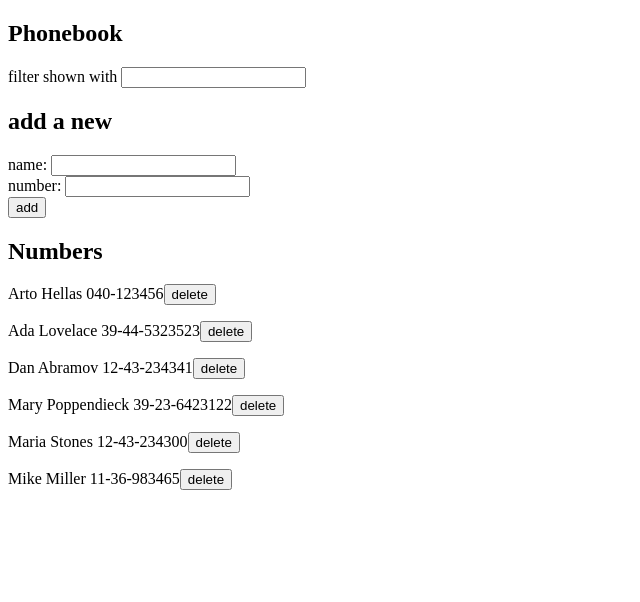
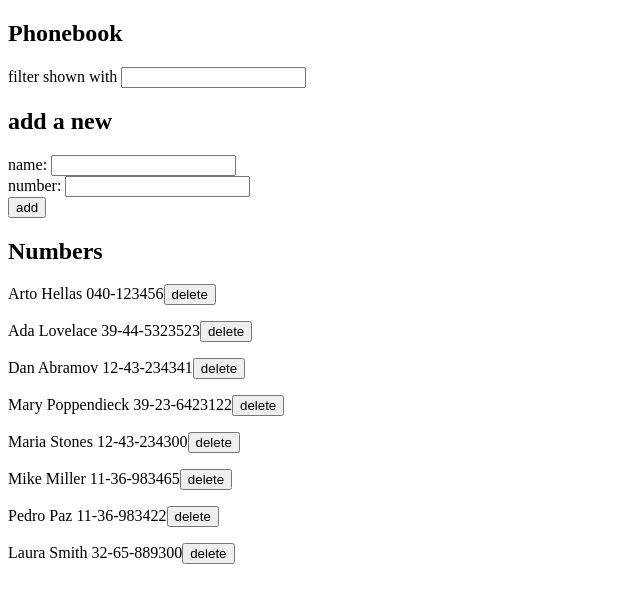
Before and after one commit to larcondo/fso-ex-part2-phonebook, a React (Vite) app: page / in a window 1280 px wide. Shown: the top 602 px of the page, without its empty margins (0-640 px from the left). Built offline with nearby package versions, Linux system fonts and the light colour scheme; data requests are answered from the project's data file.

Commit message:
modifications exercise 2.16

```diff
--- a/db.json
+++ b/db.json
@@ -29,6 +29,16 @@
       "name": "Mike Miller",
       "number": "11-36-983465",
       "id": 7227
+    },
+    {
+      "name": "Pedro Paz",
+      "number": "11-36-983422",
+      "id": 1242
+    },
+    {
+      "name": "Laura Smith",
+      "number": "32-65-889300",
+      "id": 5939
     }
   ]
 }
--- a/src/App.jsx
+++ b/src/App.jsx
@@ -2,6 +2,7 @@
 import Filter from './components/Filter'
 import PersonForm from './components/PersonForm'
 import Persons from './components/Persons'
+import Notification from './components/Notification'
 import personService from './services/persons'
 
 function App() {
@@ -9,6 +10,7 @@
   const [newName, setNewName] = useState('')
   const [newNumber, setNewNumber] = useState('')
   const [filter, setFilter] = useState('')
+  const [message, setMessage] = useState(null)
 
   useEffect(() => {
     refreshPersons()
@@ -39,6 +41,8 @@
           setPersons(persons.filter( p => p.id !== personToUpdate.id).concat(updatedPerson))
           setNewName('')
           setNewNumber('')
+          setMessage(`Updated ${updatedPerson.name}`)
+          setTimeout(() => setMessage(null), 2000)
         })
 
     } else {
@@ -54,6 +58,8 @@
           setPersons([...persons, returnedPerson])
           setNewName('')
           setNewNumber('')
+          setMessage(`Added ${returnedPerson.name}`)
+          setTimeout(() => setMessage(null), 2000)
         })
     }
   }
@@ -65,6 +71,8 @@
   return (
     <div>
       <h2>Phonebook</h2>
+      <Notification message={message} />
+
       <Filter filter={filter} handleFilter={handleFilter} />
 
       <h2>add a new</h2>
--- /dev/null
+++ b/src/components/Notification.jsx
@@ -0,0 +1,13 @@
+const Notification = ({ message }) => {
+  if (message === null) {
+    return null
+  }
+
+  return (
+    <div className='error'>
+      {message}
+    </div>
+  )
+}
+
+export default Notification
--- /dev/null
+++ b/src/index.css
@@ -0,0 +1,9 @@
+.error {
+  color: green;
+  background: lightgrey;
+  font-size: 20px;
+  border-style: solid;
+  border-radius: 5px;
+  padding: 10px;
+  margin-bottom: 10px;
+}
--- a/src/main.jsx
+++ b/src/main.jsx
@@ -1,6 +1,7 @@
 import React from 'react'
 import ReactDOM from 'react-dom/client'
 import App from './App.jsx'
+import './index.css'
 
 ReactDOM.createRoot(document.getElementById('root')).render(
   // <React.StrictMode>
```
Also changed, not shown: 1 other file (tests, documents, lock files or other folders).
